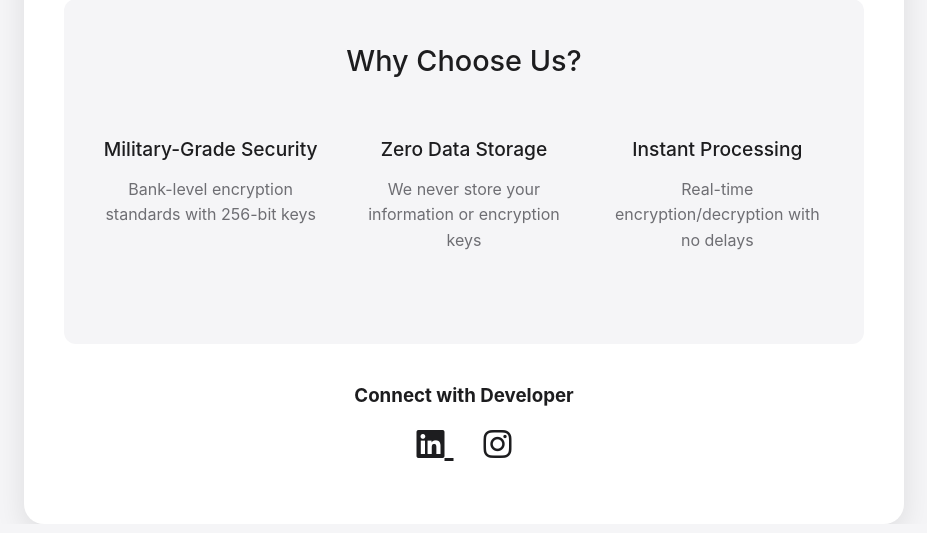
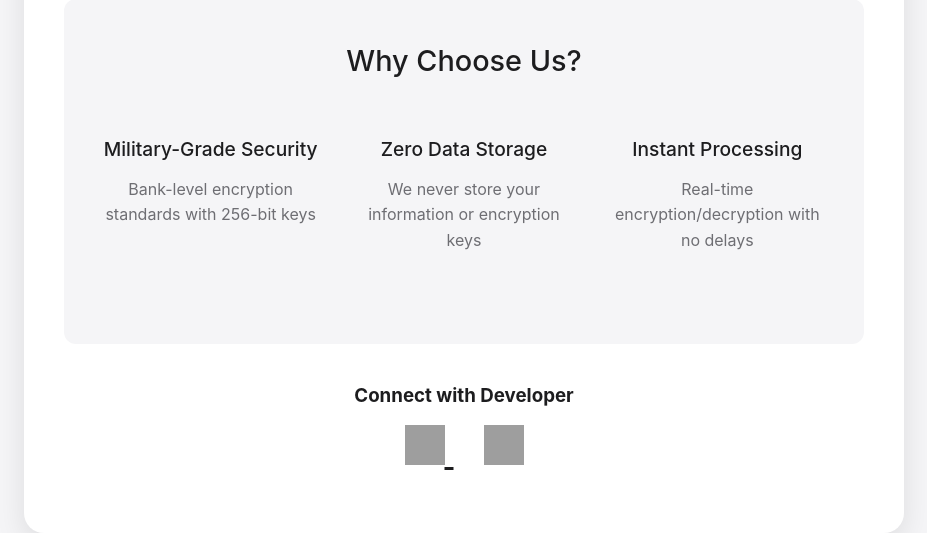
Before and after one commit to Param1630/EncryptionEdge, a Flask app: page / in a window 1280 px wide. Shown: the part 1167-1700 px from the top of the page, without its empty margins (176-1103 px from the left). Run offline with Flask 2, Linux system fonts and the light colour scheme; grey boxes are pictures that could not be loaded.

Commit message:
Update index.html

```diff
--- a/templates/index.html
+++ b/templates/index.html
@@ -267,10 +267,10 @@
         <div class="social-links">
             <h3>Connect with Developer</h3>
             <a href="https://www.linkedin.com/in/parampreet-singh-1982a0208" target="_blank" rel="noopener noreferrer">
-                <i class="fab fa-linkedin"></i>
+                <img src="https://cdn-icons-png.flaticon.com/512/174/174857.png" alt="LinkedIn" width="40" height="40">
             </a>
             <a href="https://www.instagram.com/parampreet_singh_3" target="_blank" rel="noopener noreferrer">
-                <i class="fab fa-instagram"></i>
+                <img src="https://cdn-icons-png.flaticon.com/512/2111/2111463.png" alt="Instagram" width="40" height="40">
             </a>
         </div>
     </div>
```
